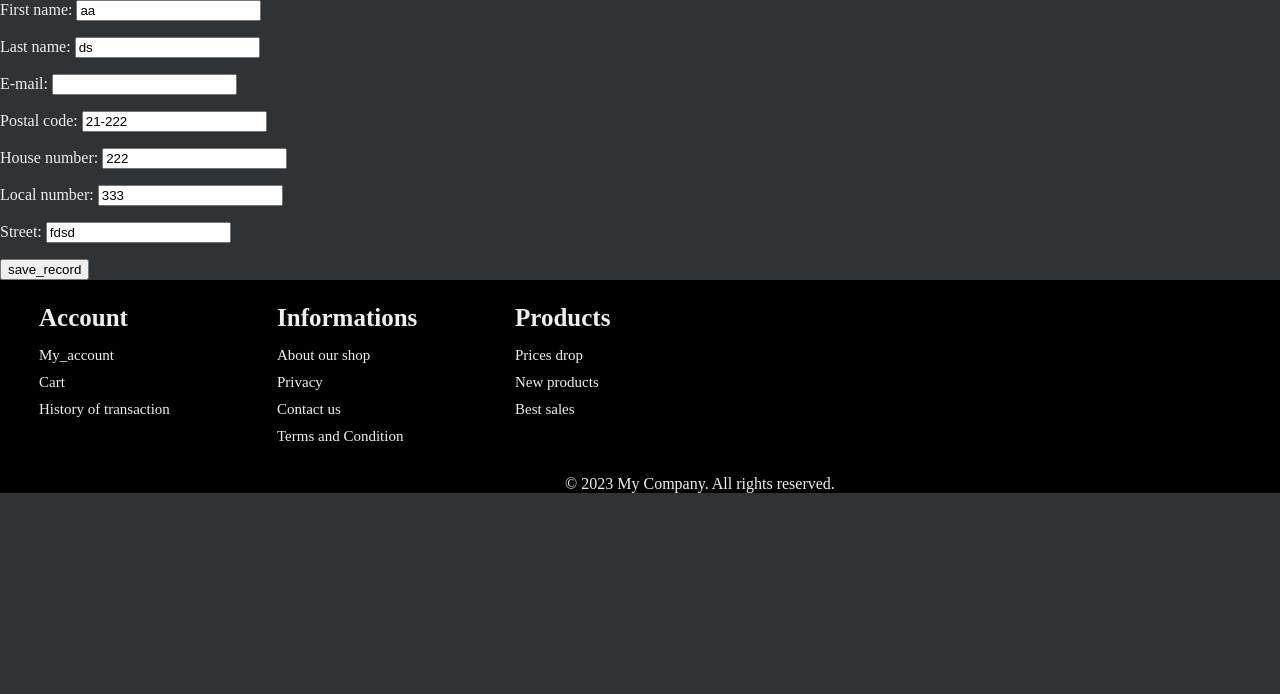
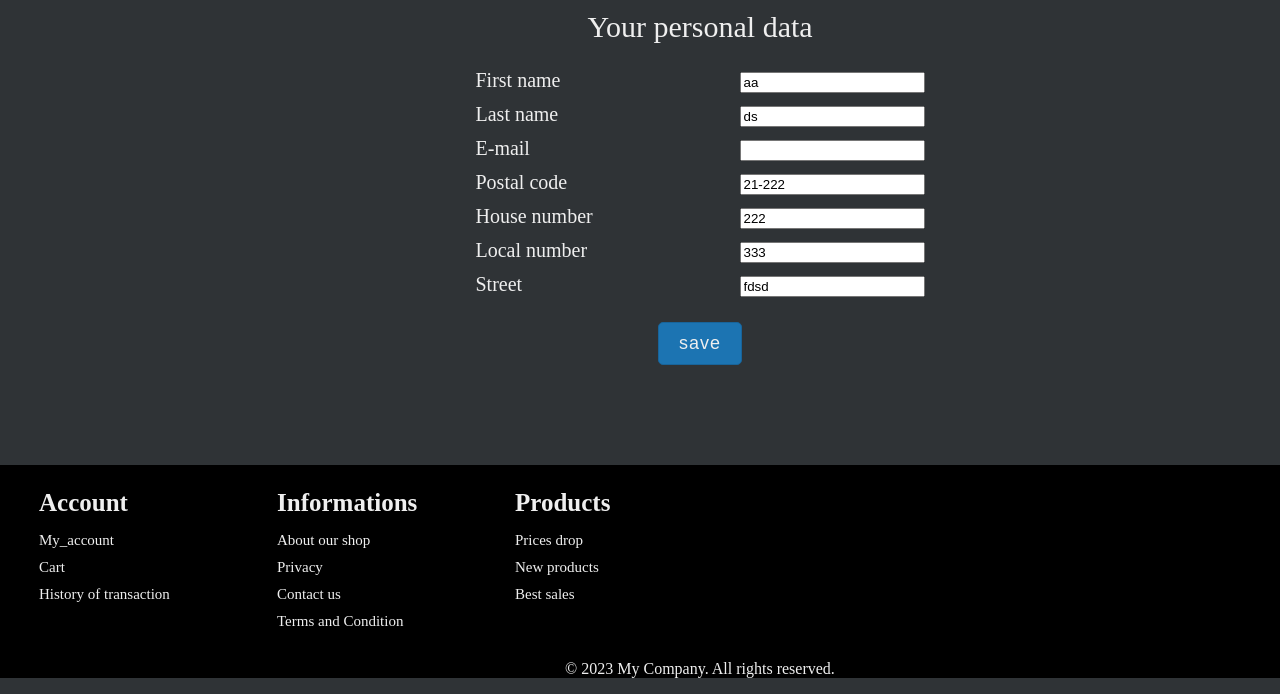
Before and after one commit to Kandel269/BoardgameShop, a Django app: page /member/personal-data/ in a window 1280 px wide; the page is wider, and only the part inside the window is pictured. Shown: the part 215-909 px from the top of that part. Before the commit the page ends 708 px from the top of that part, so only its background shows below. Run offline with Django 4.2, Linux system fonts and the light colour scheme; a user stored in the database is signed in; data comes from the database, SQL or seed files in the repository; both versions use the stored data as it was after the commit; some libraries are stand-ins or nearby versions.

Commit message:
personal_data v4

```diff
--- a/BoardGameShop/members/templates/personal_data.html
+++ b/BoardGameShop/members/templates/personal_data.html
@@ -2,11 +2,53 @@
 {% load static %}
 
 {% block content %}
-    <div>
-        <form method="POST">
-            {% csrf_token %}
-            {{ form.as_p }}
-            <input type="submit" value="save_record"/>
-        </form>
-    </div>
+    <main>
+        <div class="form_page_container">
+            <div class="form_page_title">
+                Your personal data
+            </div>
+            <form method="POST">
+                {% csrf_token %}
+                <div class="form_field_container">
+                    <div class='form_field_label'>{{ form.first_name.label }}</div>
+                    <div class='form_field'>{{ form.first_name }}</div>
+                </div>
+
+                <div class="form_field_container">
+                    <div class='form_field_label'>{{ form.last_name.label }}</div>
+                    <div class='form_field'>{{ form.last_name }}</div>
+                </div>
+
+                <div class="form_field_container">
+                    <div class='form_field_label'>{{ form.e_mail_address.label }}</div>
+                    <div class='form_field'>{{ form.e_mail_address }}</div>
+                </div>
+
+                <div class="form_field_container">
+                    <div class='form_field_label'>{{ form.postal_code.label }}</div>
+                    <div class='form_field'>{{ form.postal_code }}</div>
+                </div>
+
+                <div class="form_field_container">
+                    <div class='form_field_label'>{{ form.house_number.label }}</div>
+                    <div class='form_field'>{{ form.house_number }}</div>
+                </div>
+
+                <div class="form_field_container">
+                    <div class='form_field_label'>{{ form.local_number.label }}</div>
+                    <div class='form_field'>{{ form.local_number }}</div>
+                </div>
+
+                <div class="form_field_container">
+                    <div class='form_field_label'>{{ form.street.label }}</div>
+                    <div class='form_field'>{{ form.street }}</div>
+                </div>
+
+                <div style="clear:both"></div>
+                <div class="log-button-submit">
+                    <input class="typical-button" style="margin: 0;" type=submit value="save"/>
+                </div>
+            </form>
+        </div>
+    </main>
 {% endblock content %}
--- a/BoardGameShop/static/css/members_style.css
+++ b/BoardGameShop/static/css/members_style.css
@@ -1,28 +1,28 @@
-#register_page {
+.form_page_container {
     text-align: center;
     margin-top: 30px;
     margin-bottom: 100px;
 }
-#register_page_title {
+.form_page_title {
     font-size: 30px;
     margin-bottom: 25px;
 }
 
-.register_field {
+.form_field_container {
     margin-bottom: 10px;
     width: 100%;
 }
-.register_form_label {
+.form_field_label {
     display: inline-block;
     margin-right: 10px;
     width: 250px;
     font-size: 20px;
     text-align: left;
 }
-.register_form {
+.form_field {
     display: inline-block;
 }
-#log-button-submit {
+.log-button-submit {
    margin-top: 25px;
    margin-bottom: 25px;
 }
```
Also changed, not shown: BoardGameShop/members/templates/register.html (+21 -21 lines), BoardGameShop/db.sqlite3.
